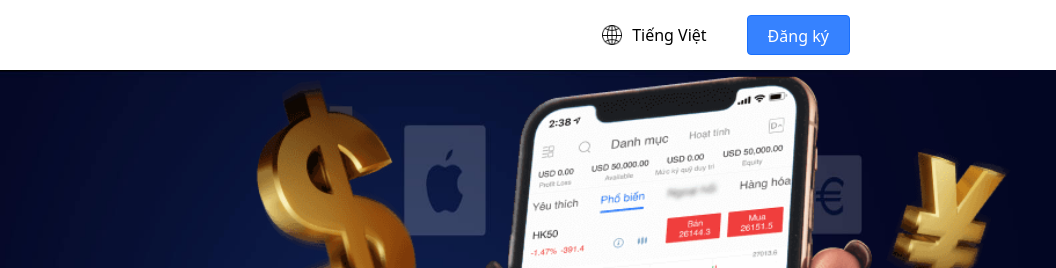
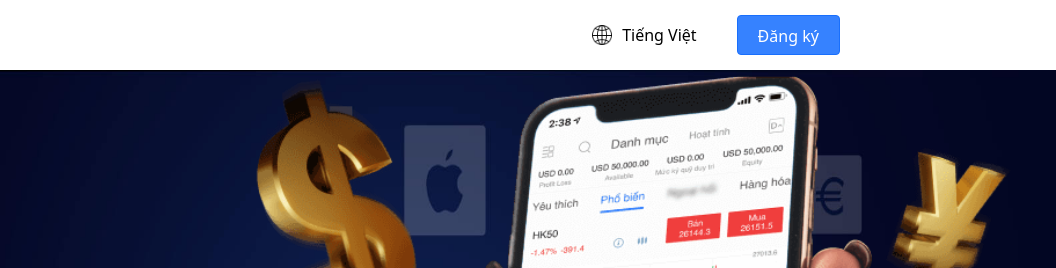
Before and after one commit to dung2511/mitrade, a website: page page/index.html in a window 1280 px wide. Shown: the top 268 px of the page, 224-1280 px from the left. Drawn offline with Linux system fonts and the light colour scheme.

Commit message:
update
thay dổi khoảng cách

```diff
--- a/page/index.html
+++ b/page/index.html
@@ -103,12 +103,8 @@
               </svg>
             </svg>
           </div>
-          <div
-            class="flex gap-5 justify-end md:justify-center md:gap-10 items-center align-middle w-1/2 whitespace-nowrap"
-          >
-            <div
-              class="hidden md:block cursor-pointer relative header-language"
-            >
+          <div class="flex justify-end md:justify-center md:gap-10 items-center align-middle w-1/2 whitespace-nowrap">
+            <div class="hidden md:block cursor-pointer relative header-language">
               <div class="wrap-language flex items-center">
                 <img
                   class="w-5 h-5 float-left mr-2.5"
@@ -117,9 +113,7 @@
                 />
                 <span>Tiếng Việt</span>
               </div>
-              <ul
-                class="nav hidden bg-white w-full absolute nav-language-desktop"
-              >
+              <ul class="nav hidden bg-white w-full absolute nav-language-desktop">
                 <li>
                   <a href="#">繁體中文</a>
                 </li>
@@ -127,7 +121,7 @@
                 <li><a href="#">Tiếng Việt</a></li>
               </ul>
             </div>
-            <div>
+            <div class="mr-5">
               <a
                 href="#"
                 class="h-10 block px-5 text-center bg-[#3682FF] border border-solid border-[#196ffc] text-[#ffffff] leading-10 rounded"
@@ -135,7 +129,6 @@
                 Đăng ký
               </a>
             </div>
-
             <div id="hamburger" class="hampurger block md:hidden">
               <span
                 class="flex justify-center items-center cursor-pointer w-10 h-10 bg-[#0000004d] rounded-full"
```
Also changed, not shown: page/theme/frontend/css/style.css.
